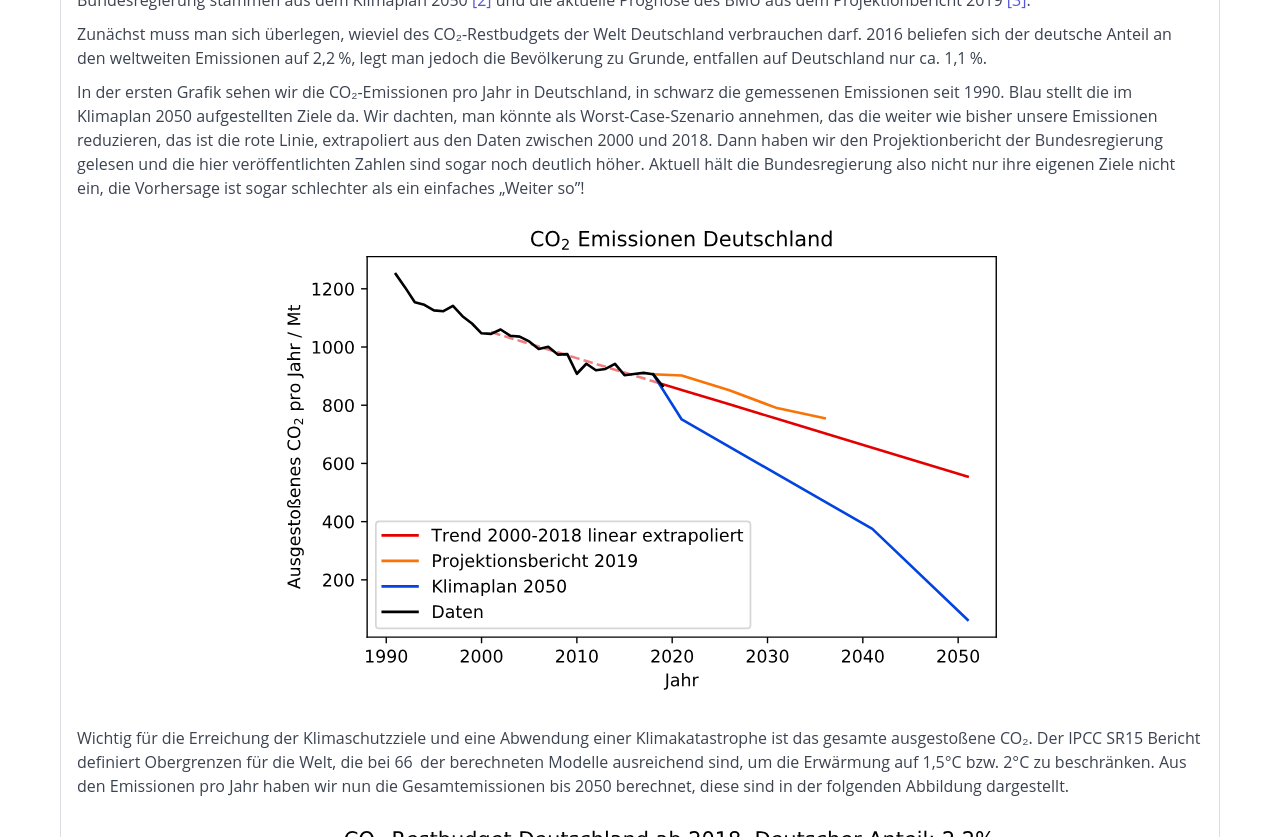
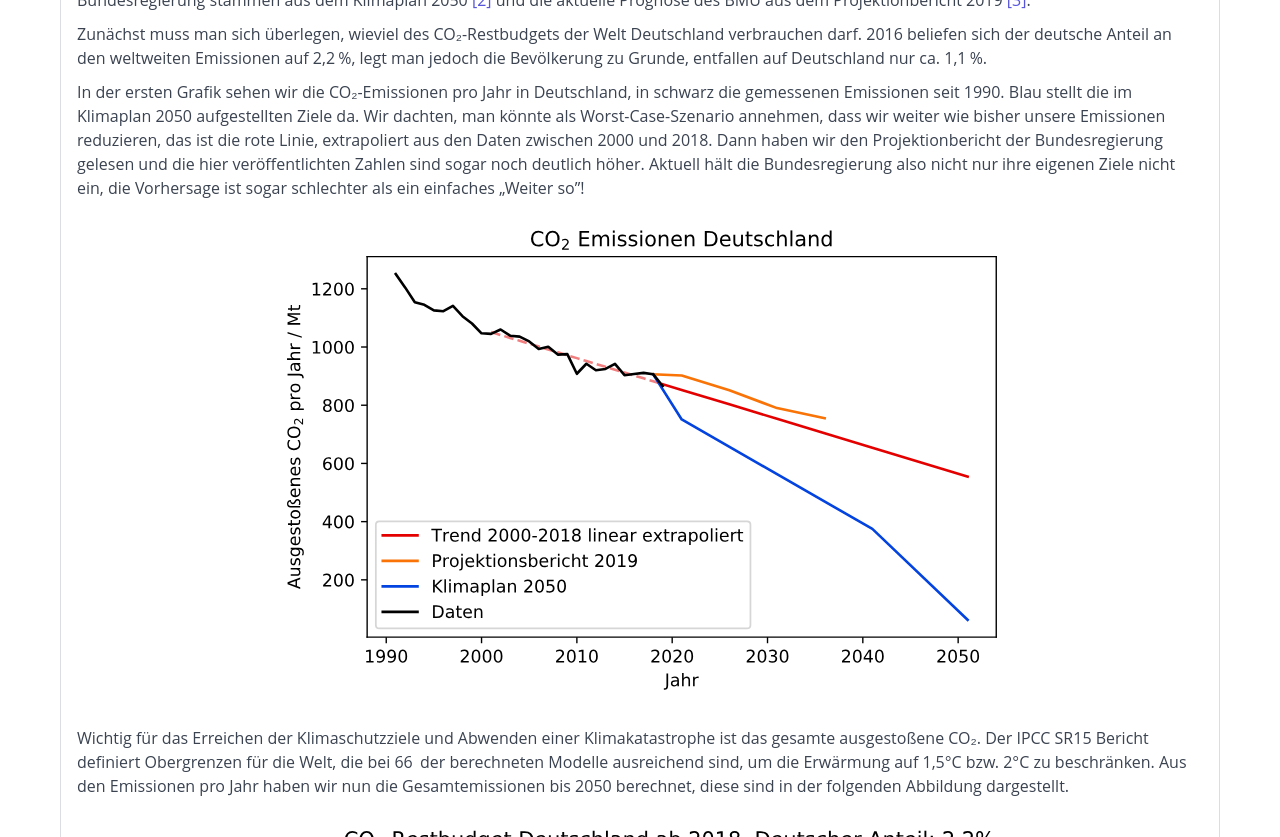
Before and after one commit to s4f-dortmund/s4f-dortmund.github.io, a Jekyll site: the page built from _posts/2019-07-05-pitch.md, in a window 1280 px wide and 1400 px high. Shown: the part 512-1349 px from the top of the window. Built offline with Jekyll 4.4.1, drawn with Linux system fonts in a browser that asks for light colours; nearby versions of some CDN libraries; library files that are not in the unit come from our copies.

Commit message:
Fixes @ccauet

```diff
--- a/_posts/2019-07-05-pitch.md
+++ b/_posts/2019-07-05-pitch.md
@@ -30,7 +30,7 @@ legt man jedoch die Bevölkerung zu Grunde, entfallen auf Deutschland nur ca. 1,
 In der ersten Grafik sehen wir die CO₂-Emissionen pro Jahr in Deutschland,
 in schwarz die gemessenen Emissionen seit 1990.
 Blau stellt die im Klimaplan 2050 aufgestellten Ziele da.
-Wir dachten, man könnte als Worst-Case-Szenario annehmen, das die weiter wie
+Wir dachten, man könnte als Worst-Case-Szenario annehmen, dass wir weiter wie
 bisher unsere Emissionen reduzieren, das ist die rote Linie, extrapoliert
 aus den Daten zwischen 2000 und 2018.
 Dann haben wir den Projektionbericht der Bundesregierung gelesen und die hier
@@ -40,7 +40,7 @@ die Vorhersage ist sogar schlechter als ein einfaches „Weiter so”!
 
 <img width="100%" class="card-image" src="/assets/img/co2_emissions_de.svg">
 
-Wichtig für die Erreichung der Klimaschutzziele und eine Abwendung einer
+Wichtig für das Erreichen der Klimaschutzziele und Abwenden einer
 Klimakatastrophe ist das gesamte ausgestoßene CO₂.
 Der IPCC SR15 Bericht definiert Obergrenzen für die Welt, die bei 66&thinsp; der
 berechneten Modelle ausreichend sind, um die Erwärmung auf 1,5°C bzw. 2°C zu beschränken.
```
